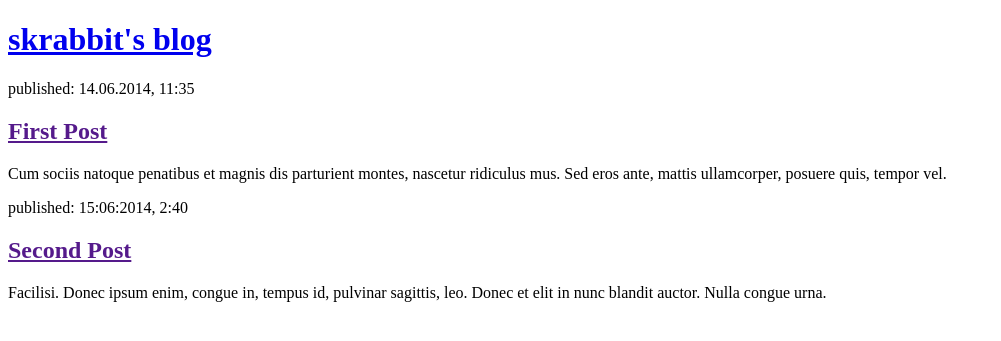
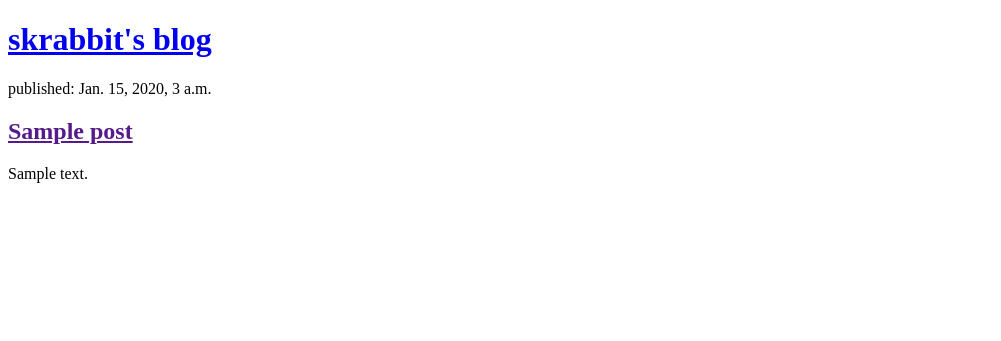
Before and after one commit to skrabbit9000/first-django-app, a Django app: page / in a window 1280 px wide. Shown: the top 341 px of the page, without its empty margins (0-1001 px from the left). Run offline with Django 3.2, Linux system fonts and the light colour scheme; tables that the repository leaves empty hold one stand-in row (values such as "Sample post").

Commit message:
updated template to use db

```diff
--- a/blog/templates/blog/post_list.html
+++ b/blog/templates/blog/post_list.html
@@ -8,22 +8,12 @@
     <div>
       <h1><a href="/">skrabbit's blog</a></h1>
     </div>
+    {% for post in posts %}
     <div>
-      <p>published: 14.06.2014, 11:35</p>
-      <h2><a href="">First Post</a></h2>
-      <p>
-        Cum sociis natoque penatibus et magnis dis parturient montes, nascetur
-        ridiculus mus. Sed eros ante, mattis ullamcorper, posuere quis, tempor
-        vel.
-      </p>
+        <p>published: {{ post.published_date }}</p>
+        <h2><a href="">{{ post.title}}</a></h2>
+        <p>{{ post.text|linebreaksbr }}</p>
     </div>
-    <div>
-      <p>published: 15:06:2014, 2:40</p>
-      <h2><a href="">Second Post</a></h2>
-      <p>
-        Facilisi. Donec ipsum enim, congue in, tempus id, pulvinar sagittis,
-        leo. Donec et elit in nunc blandit auctor. Nulla congue urna.
-      </p>
-    </div>
+    {% endfor %}
   </body>
 </html>
--- a/blog/views.py
+++ b/blog/views.py
@@ -1,5 +1,8 @@
 from django.shortcuts import render
+from django.utils import timezone
+from .models import Post
 
 
 def post_list(request):
-    return render(request, "blog/post_list.html", {})
+    posts = Post.objects.filter(published_date__lte=timezone.now()).order_by('published_date')
+    return render(request, 'blog/post_list.html', {'posts': posts})
```
